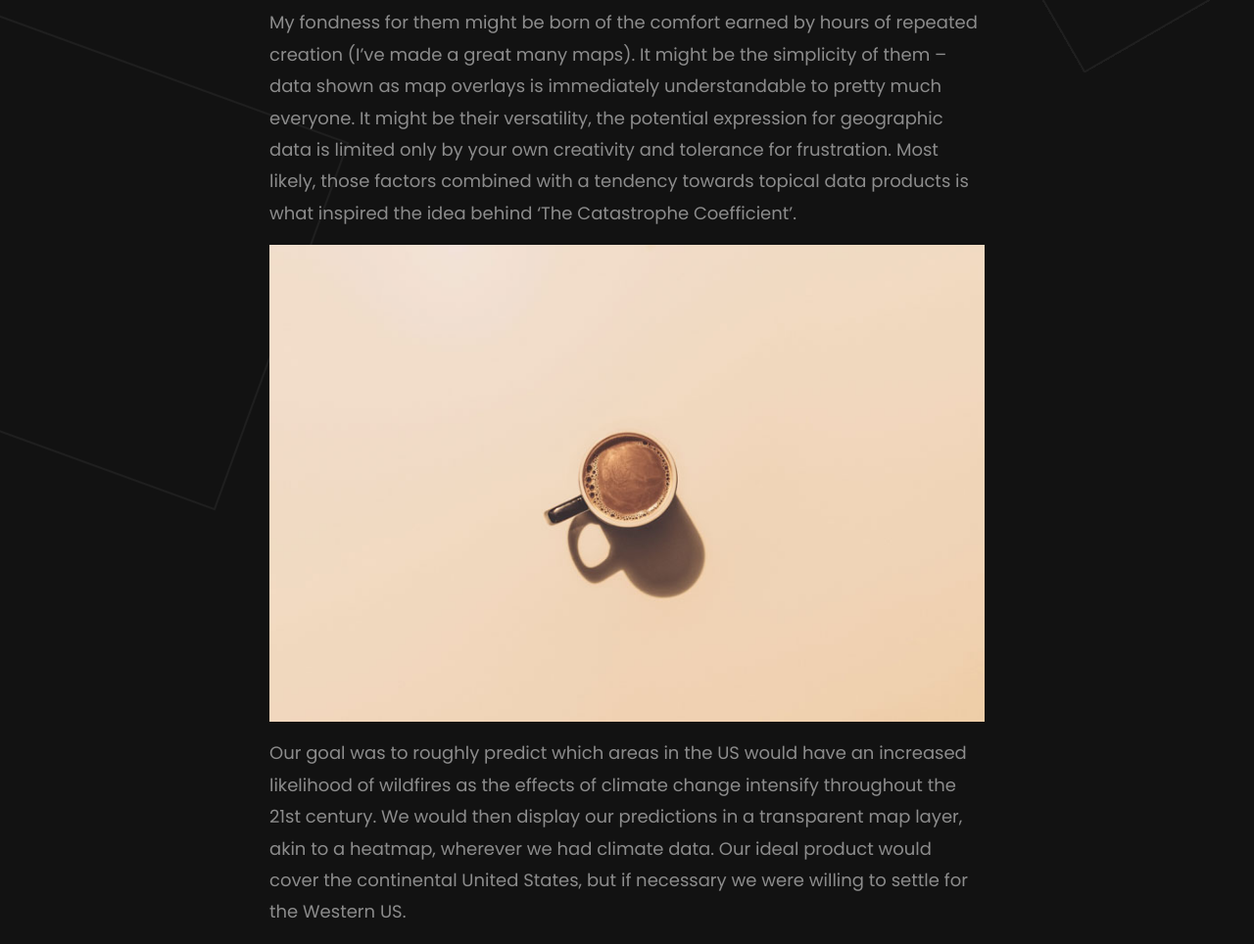
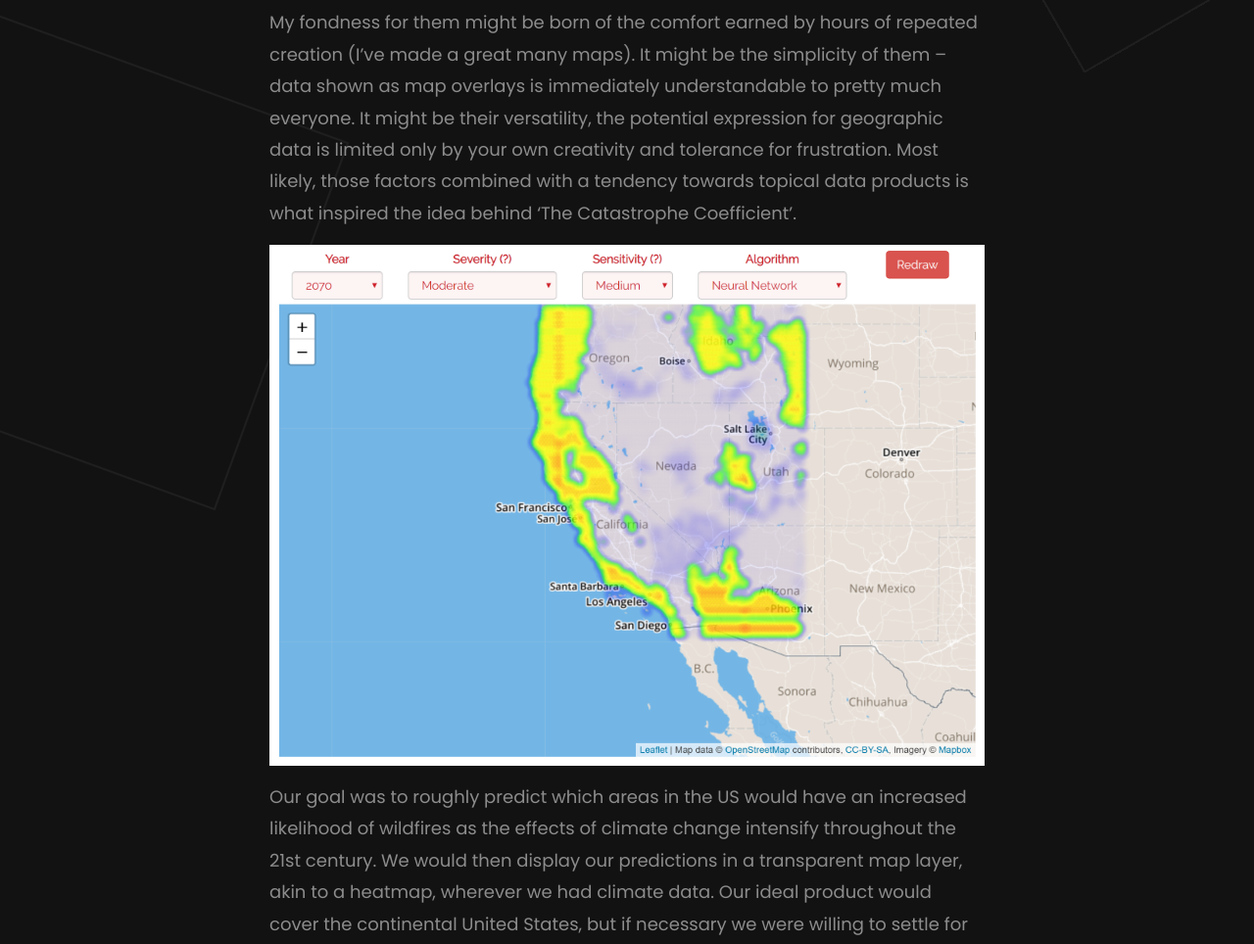
Before and after one commit to Senkichi/Portfolio, a Flask app: page /tcc-documentation.html in a window 1280 px wide. Shown: the part 435-1399 px from the top of the page at 98% size. Run offline with Flask 2, Linux system fonts and the light colour scheme; some libraries are stand-ins or nearby versions; some web fonts are replaced.

Commit message:
new photo

```diff
--- a/static/templates/index.html
+++ b/static/templates/index.html
@@ -117,7 +117,7 @@
           </div>
           <div class="row no-gutters">
           <div class="block-3 d-md-flex ftco-animate" data-scrollax-parent="true">
-            <a href="tcc.html" class="image d-flex justify-content-center align-items-center" style="background-image: url('static/images/worldclim.jpg'); " data-scrollax=" properties: { translateY: '-30%'}">
+            <a href="tcc.html" class="image d-flex justify-content-center align-items-center" style="background-image: url('static/images/fire_predictions.png'); " data-scrollax=" properties: { translateY: '-30%'}">
               <div class="icon d-flex text-center justify-content-center align-items-center">
                 <span class="icon-search"></span>
               </div>
--- a/static/templates/tcc-documentation.html
+++ b/static/templates/tcc-documentation.html
@@ -81,7 +81,7 @@
               <h2 class="mb-4">I like maps.</h2>
               <p>My fondness for them might be born of the comfort earned by hours of repeated creation (I’ve made a great many maps). It might be the simplicity of them – data shown as map overlays is immediately understandable to pretty much everyone. It might be their versatility, the potential expression for geographic data is limited only by your own creativity and tolerance for frustration. Most likely, those factors combined with a tendency towards topical data products is what inspired the idea behind ‘The Catastrophe Coefficient’.</p>
               <p>
-                <img src="static/images/image_6.jpg" alt="" class="img-fluid">
+                <img src="static/images/fire_predictions.png" alt="" class="img-fluid">
               </p>
               <p>Our goal was to roughly predict which areas in the US would have an increased likelihood of wildfires as the effects of climate change intensify throughout the 21st century. We would then display our predictions in a transparent map layer, akin to a heatmap, wherever we had climate data. Our ideal product would cover the continental United States, but if necessary we were willing to settle for the Western US.</p>
 
```
Also changed, not shown: static/images/fire_predictions.png (added).
